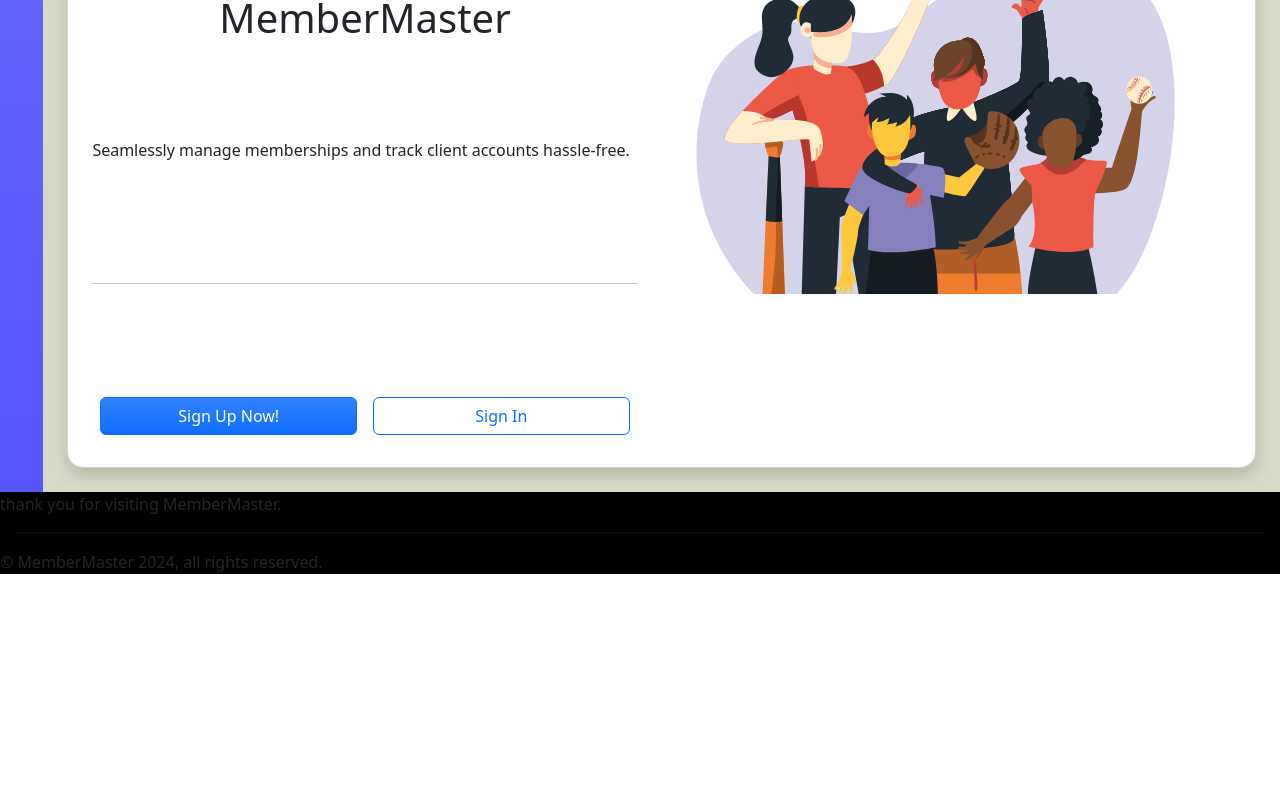
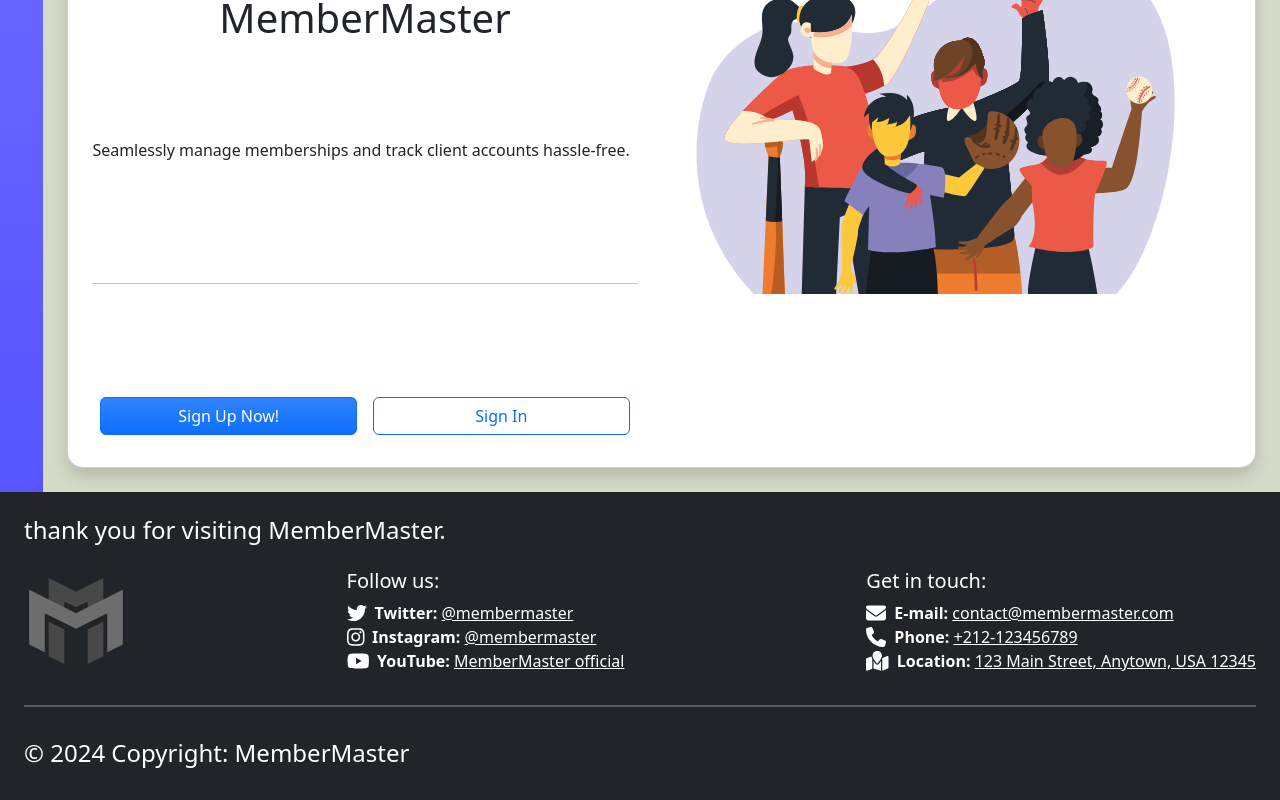
Before and after one commit to Blxee/member-master, a React (Vite) app in the folder frontend/: page / in a window 1280 px wide. Shown: the part 308-1108 px from the top of the page. Before the commit the page ends 882 px from the top, so only its background shows below. Built offline with nearby package versions, Linux system fonts and the light colour scheme; no server answers.

Commit message:
Added: attractivr footer with icons and grid view

```diff
--- a/frontend/package.json
+++ b/frontend/package.json
@@ -11,6 +11,7 @@
   },
   "dependencies": {
     "@fortawesome/fontawesome-svg-core": "^6.5.1",
+    "@fortawesome/free-brands-svg-icons": "^6.5.1",
     "@fortawesome/free-solid-svg-icons": "^6.5.1",
     "@fortawesome/react-fontawesome": "^0.2.0",
     "bootstrap": "^5.3.2",
--- /dev/null
+++ b/frontend/src/Footer.css
@@ -0,0 +1,3 @@
+a:link, a:visited {
+  color: white;
+}
--- a/frontend/src/Footer.jsx
+++ b/frontend/src/Footer.jsx
@@ -1,9 +1,53 @@
+import { faInstagram, faTwitter, faYoutube } from "@fortawesome/free-brands-svg-icons";
+import { faEnvelope, faMapLocation, faPhone } from "@fortawesome/free-solid-svg-icons";
+import { FontAwesomeIcon } from "@fortawesome/react-fontawesome";
+import './Footer.css';
+
 export default function Footer() {
   return (
-    <footer className="mt-auto bg-black">
-      thank you for visiting MemberMaster.
-      <hr className="mx-3 border-2"/>
-      © MemberMaster 2024, all rights reserved.
+    <footer className="container-fluid d-grid gap-3 mt-auto p-4 bg-dark text-white">
+      <h4>thank you for visiting MemberMaster.</h4>
+      <div className='row row-cols-3 justify-content-between'>
+
+        <div className='col-1'>
+          <img className='h-100' src="/membermaster-gray.svg" alt='MemberMaster Logo' />
+        </div>
+
+        <div className='col-auto'>
+          <h5>Follow us:</h5>
+          <div>
+            <FontAwesomeIcon className='me-2' icon={faTwitter} size='lg' color='white' />
+            <b>Twitter:</b> <a href='#'>@membermaster</a>
+          </div>
+          <div>
+            <FontAwesomeIcon className='me-2' icon={faInstagram} size='lg' color='white' />
+            <b>Instagram:</b> <a href='#'>@membermaster</a>
+          </div>
+          <div>
+            <FontAwesomeIcon className='me-2' icon={faYoutube} size='lg' color='white' />
+            <b>YouTube:</b> <a href='#'>MemberMaster official</a>
+          </div>
+        </div>
+
+        <div className='col-auto'>
+          <h5>Get in touch:</h5>
+          <div>
+            <FontAwesomeIcon className='me-2' icon={faEnvelope} size='lg' color='white' />
+            <b>E-mail:</b> <a href='#'>contact@membermaster.com</a>
+          </div>
+          <div>
+            <FontAwesomeIcon className='me-2' icon={faPhone} size='lg' color='white' />
+            <b>Phone:</b> <a href='#'>+212-123456789</a>
+          </div>
+          <div>
+            <FontAwesomeIcon className='me-2' icon={faMapLocation} size='lg' color='white' />
+            <b>Location:</b> <a href='#'>123 Main Street, Anytown, USA 12345</a>
+          </div>
+        </div>
+
+      </div>
+      <hr className="border-2"/>
+      <h4>© 2024 Copyright: MemberMaster</h4>
     </footer>
   )
 }
```
Also changed, not shown: 1 other file (tests, documents, lock files or other folders).
